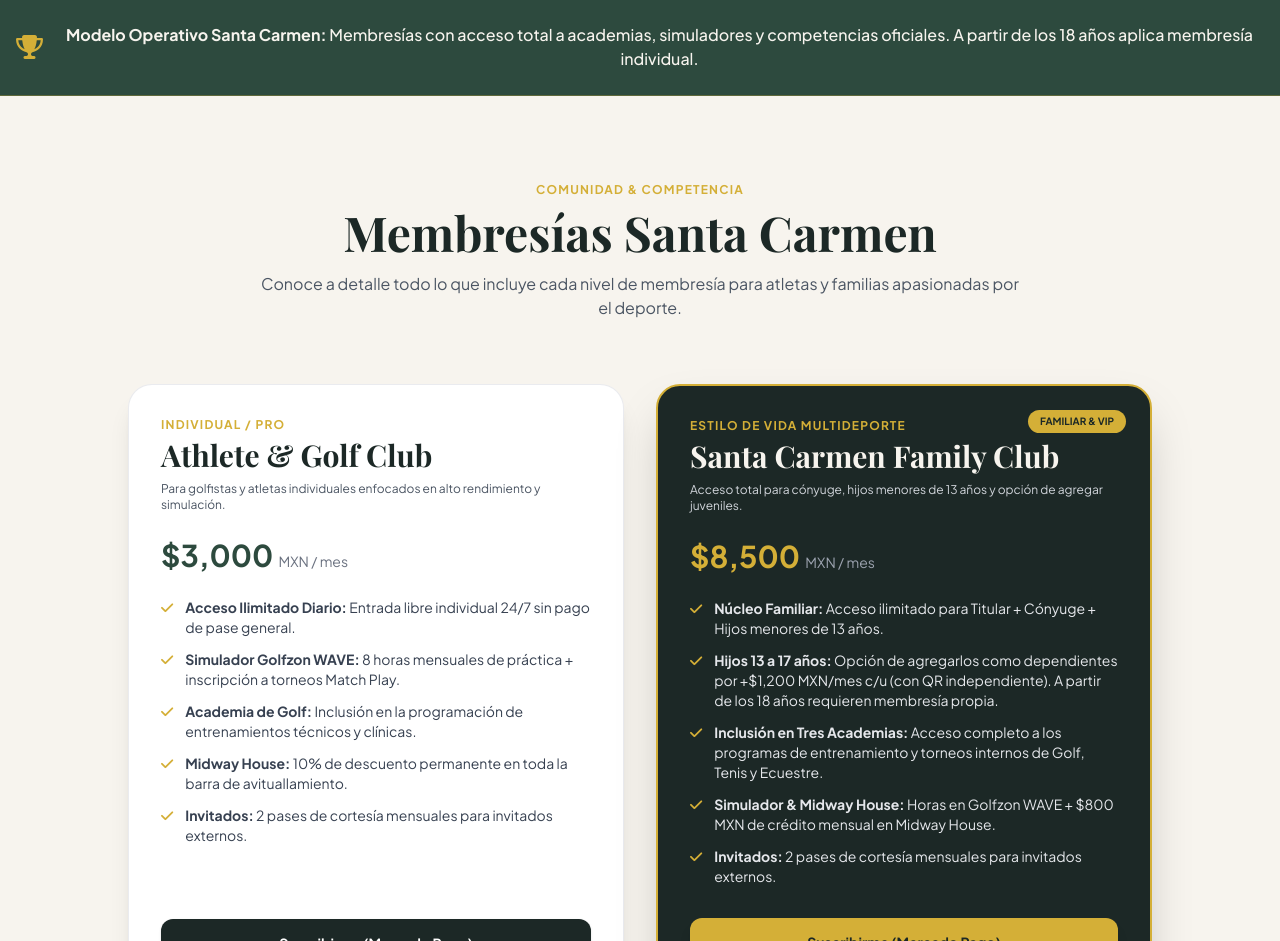
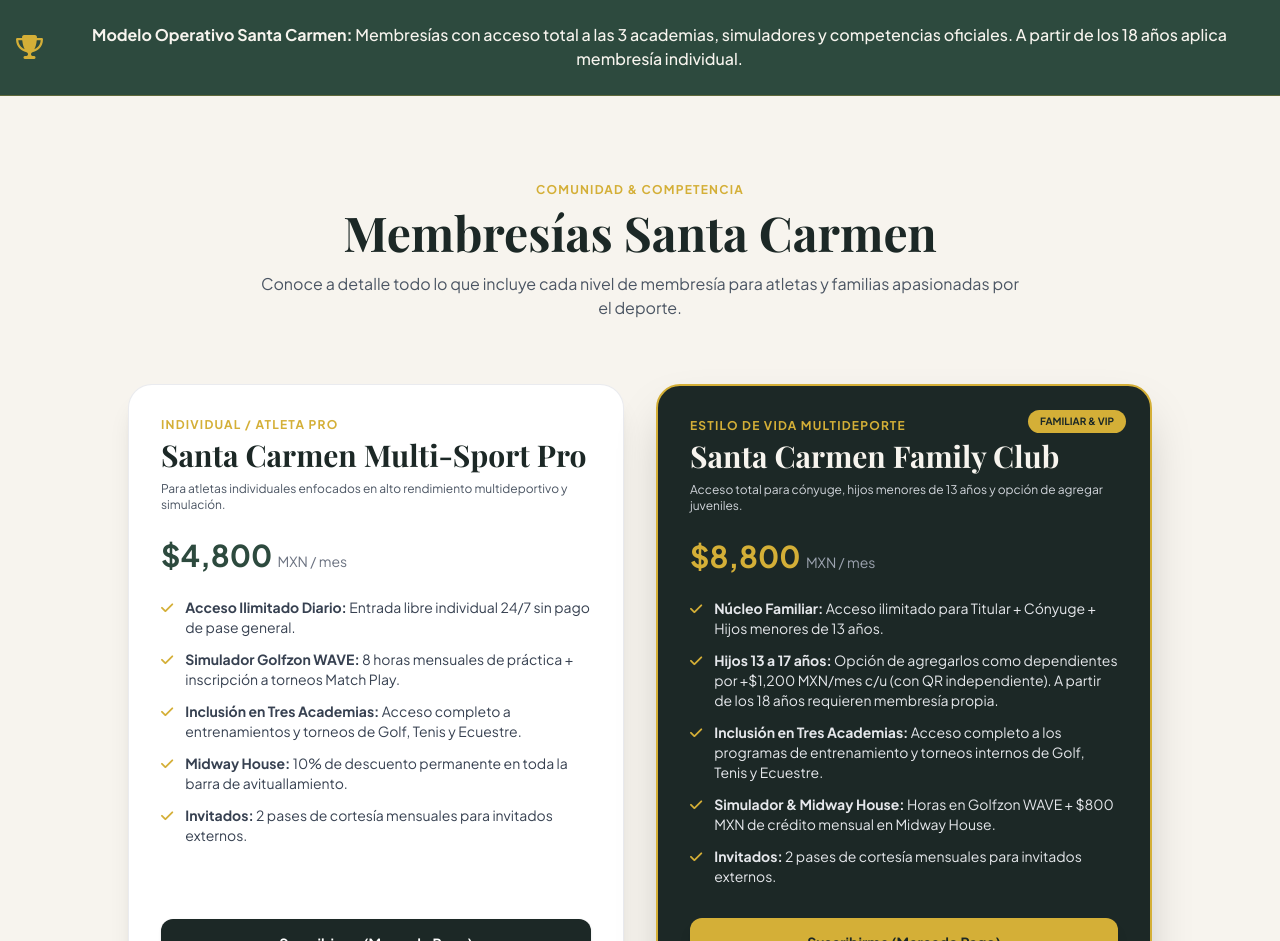
Before and after one commit to mastrogolf/santacarmen, a plain HTML site: page index.html in a window 1280 px wide. Shown: the part 713-1654 px from the top of the page. Drawn offline with nearby package versions, Linux system fonts and the light colour scheme; a web font is replaced by a local one.

Commit message:
Update index.html

```diff
--- a/index.html
+++ b/index.html
@@ -117,7 +117,7 @@
             <div class="flex flex-col md:flex-row items-center justify-center gap-3">
                 <i class="fa-solid fa-trophy text-ranch-gold text-2xl"></i>
                 <p class="text-sm md:text-base font-medium" data-i18n="access_banner">
-                    <strong>Modelo Operativo Santa Carmen:</strong> Membresías con acceso total a academias, simuladores y competencias oficiales. A partir de los 18 años aplica membresía individual.
+                    <strong>Modelo Operativo Santa Carmen:</strong> Membresías con acceso total a las 3 academias, simuladores y competencias oficiales. A partir de los 18 años aplica membresía individual.
                 </p>
             </div>
         </div>
@@ -132,24 +132,24 @@
         </div>
 
         <div class="grid grid-cols-1 md:grid-cols-2 gap-8 max-w-5xl mx-auto">
-            <!-- Plan 1: Athlete & Golf Club -->
+            <!-- Plan 1: Santa Carmen Multi-Sport Pro -->
             <div class="bg-white rounded-3xl shadow-xl overflow-hidden border border-gray-200/80 p-8 flex flex-col justify-between relative group hover:shadow-2xl transition duration-300">
                 <div>
-                    <div class="text-ranch-gold text-xs font-bold uppercase tracking-widest mb-1" data-i18n="mem1_badge">Individual / Pro</div>
-                    <h3 class="font-serif text-3xl font-bold text-ranch-dark mb-2" data-i18n="mem1_name">Athlete & Golf Club</h3>
-                    <p class="text-gray-600 text-xs mb-6" data-i18n="mem1_desc">Para golfistas y atletas individuales enfocados en alto rendimiento y simulación.</p>
+                    <div class="text-ranch-gold text-xs font-bold uppercase tracking-widest mb-1" data-i18n="mem1_badge">Individual / Atleta Pro</div>
+                    <h3 class="font-serif text-3xl font-bold text-ranch-dark mb-2" data-i18n="mem1_name">Santa Carmen Multi-Sport Pro</h3>
+                    <p class="text-gray-600 text-xs mb-6" data-i18n="mem1_desc">Para atletas individuales enfocados en alto rendimiento multideportivo y simulación.</p>
 
-                    <div class="text-ranch-green font-bold text-3xl mb-6">$3,000 <span class="text-sm font-normal text-gray-500" data-i18n="per_month">MXN / mes</span></div>
+                    <div class="text-ranch-green font-bold text-3xl mb-6">$4,800 <span class="text-sm font-normal text-gray-500" data-i18n="per_month">MXN / mes</span></div>
 
                     <ul class="space-y-3 text-sm text-gray-700 mb-8">
                         <li class="flex items-start"><i class="fa-solid fa-check text-ranch-gold mr-3 mt-1"></i> <span data-i18n="mem1_f1"><strong>Acceso Ilimitado Diario:</strong> Entrada libre individual 24/7 sin pago de pase general.</span></li>
                         <li class="flex items-start"><i class="fa-solid fa-check text-ranch-gold mr-3 mt-1"></i> <span data-i18n="mem1_f2"><strong>Simulador Golfzon WAVE:</strong> 8 horas mensuales de práctica + inscripción a torneos Match Play.</span></li>
-                        <li class="flex items-start"><i class="fa-solid fa-check text-ranch-gold mr-3 mt-1"></i> <span data-i18n="mem1_f3"><strong>Academia de Golf:</strong> Inclusión en la programación de entrenamientos técnicos y clínicas.</span></li>
+                        <li class="flex items-start"><i class="fa-solid fa-check text-ranch-gold mr-3 mt-1"></i> <span data-i18n="mem1_f3"><strong>Inclusión en Tres Academias:</strong> Acceso completo a entrenamientos y torneos de Golf, Tenis y Ecuestre.</span></li>
                         <li class="flex items-start"><i class="fa-solid fa-check text-ranch-gold mr-3 mt-1"></i> <span data-i18n="mem1_f4"><strong>Midway House:</strong> 10% de descuento permanente en toda la barra de avituallamiento.</span></li>
                         <li class="flex items-start"><i class="fa-solid fa-check text-ranch-gold mr-3 mt-1"></i> <span data-i18n="mem1_f5"><strong>Invitados:</strong> 2 pases de cortesía mensuales para invitados externos.</span></li>
                     </ul>
                 </div>
-                <button onclick="alert('Inscríbete a Athlete & Golf Club mediante suscripción automática de Mercado Pago.')" class="w-full bg-ranch-dark text-white font-bold py-3.5 rounded-xl hover:bg-ranch-green transition text-sm shadow" data-i18n="btn_join_mem1">
+                <button onclick="alert('Inscríbete a Santa Carmen Multi-Sport Pro mediante suscripción automática de Mercado Pago.')" class="w-full bg-ranch-dark text-white font-bold py-3.5 rounded-xl hover:bg-ranch-green transition text-sm shadow" data-i18n="btn_join_mem1">
                     Suscribirme (Mercado Pago)
                 </button>
             </div>
@@ -162,7 +162,7 @@
                     <h3 class="font-serif text-3xl font-bold text-ranch-sand mb-2" data-i18n="mem2_name">Santa Carmen Family Club</h3>
                     <p class="text-gray-300 text-xs mb-6" data-i18n="mem2_desc">Acceso total para cónyuge, hijos menores de 13 años y opción de agregar juveniles.</p>
 
-                    <div class="text-ranch-gold font-bold text-3xl mb-6">$8,500 <span class="text-sm font-normal text-gray-400" data-i18n="per_month">MXN / mes</span></div>
+                    <div class="text-ranch-gold font-bold text-3xl mb-6">$8,800 <span class="text-sm font-normal text-gray-400" data-i18n="per_month">MXN / mes</span></div>
 
                     <ul class="space-y-3 text-sm text-gray-200 mb-8">
                         <li class="flex items-start"><i class="fa-solid fa-check text-ranch-gold mr-3 mt-1"></i> <span data-i18n="mem2_f1"><strong>Núcleo Familiar:</strong> Acceso ilimitado para Titular + Cónyuge + Hijos menores de 13 años.</span></li>
@@ -460,17 +460,17 @@
                 hero_subtitle: "Programación completa de Academias (Golf, Tenis, Ecuestre), competencias internas, simuladores Golfzon WAVE y avituallamiento para atletas.",
                 cta_memberships: "Ver Membresías Exclusivas",
                 cta_academies: "Explorar Academias & Torneos",
-                access_banner: "Modelo Operativo Santa Carmen: Membresías con acceso total a academias, simuladores y competencias oficiales. A partir de los 18 años aplica membresía individual.",
+                access_banner: "Modelo Operativo Santa Carmen: Membresías con acceso total a las 3 academias, simuladores y competencias oficiales. A partir de los 18 años aplica membresía individual.",
                 mem_tag: "Comunidad & Competencia",
                 mem_title: "Membresías Santa Carmen",
                 mem_desc: "Conoce a detalle todo lo que incluye cada nivel de membresía para atletas y familias apasionadas por el deporte.",
-                mem1_badge: "Individual / Pro",
-                mem1_name: "Athlete & Golf Club",
-                mem1_desc: "Para golfistas y atletas individuales enfocados en alto rendimiento y simulación.",
+                mem1_badge: "Individual / Atleta Pro",
+                mem1_name: "Santa Carmen Multi-Sport Pro",
+                mem1_desc: "Para atletas individuales enfocados en alto rendimiento multideportivo y simulación.",
                 per_month: "MXN / mes",
                 mem1_f1: "Acceso Ilimitado Diario: Entrada libre individual 24/7 sin pago de pase general.",
                 mem1_f2: "Simulador Golfzon WAVE: 8 horas mensuales de práctica + inscripción a torneos Match Play.",
-                mem1_f3: "Academia de Golf: Inclusión en la programación de entrenamientos técnicos y clínicas.",
+                mem1_f3: "Inclusión en Tres Academias: Acceso completo a entrenamientos y torneos de Golf, Tenis y Ecuestre.",
                 mem1_f4: "Midway House: 10% de descuento permanente en toda la barra de avituallamiento.",
                 mem1_f5: "Invitados: 2 pases de cortesía mensuales para invitados externos.",
                 btn_join_mem1: "Suscribirme (Mercado Pago)",
@@ -551,18 +551,18 @@
                 hero_subtitle: "Complete Academy programs (Golf, Tennis, Equestrian), internal competitions, Golfzon WAVE simulators, and athlete refueling.",
                 cta_memberships: "View Exclusive Memberships",
                 cta_academies: "Explore Academies & Tournaments",
-                access_banner: "Santa Carmen Operations: Memberships include full access to academies, simulators, and official competitions. Individual membership required at age 18.",
+                access_banner: "Santa Carmen Operations: Memberships include full access to all 3 academies, simulators, and official competitions. Individual membership required at age 18.",
                 mem_tag: "Community & Competition",
                 mem_title: "Santa Carmen Memberships",
                 mem_desc: "Explore in detail everything included in each membership level for athletes and sports-passionate families.",
-                mem1_badge: "Individual / Pro",
-                mem1_name: "Athlete & Golf Club",
-                mem1_desc: "For individual golfers and athletes focused on high performance and simulation.",
+                mem1_badge: "Individual / Pro Athlete",
+                mem1_name: "Santa Carmen Multi-Sport Pro",
+                mem1_desc: "For individual athletes focused on multi-sport high performance and simulation.",
                 per_month: "MXN / mo",
                 mem1_f1: "Unlimited Daily Access: Individual free entry 24/7 with no general pass fee.",
                 mem1_f2: "Golfzon WAVE Simulator: 8 monthly practice hours + Match Play tournament registration.",
-                mem1_f3: "Golf Academy: Inclusion in technical training schedules and clinics.",
-                mem1_f4: "Midway House: 15% permanent discount across the refueling bar.",
+                mem1_f3: "Three Academies Inclusion: Full access to training programs and tournaments for Golf, Tennis, and Equestrian.",
+                mem1_f4: "Midway House: 10% permanent discount across the refueling bar.",
                 mem1_f5: "Guests: 2 monthly complimentary guest passes.",
                 btn_join_mem1: "Subscribe (Mercado Pago)",
                 mem2_badge: "Multi-sport Lifestyle",
@@ -615,12 +615,12 @@
                 menu_title: "Midway House & Snack Bar",
                 menu_desc: "Popular, high-quality grab-and-go products for athletes and visitors. Quick snacking, zero wait, 100% energy.",
                 m1_name: "Hidratación & Electrolitos",
-                m1_desc: "Premium isotonic drinks, natural coconut water, electrolyte drinks, and cold brew coffees.",
+                m1_desc: "Bebidas isotónicas premium, agua de coco natural, líquidos electrolíticos y cafés fríos.",
                 m1_tag: "Instant Energy",
-                m2_name: "Protein Bars & Energy Fuel",
-                m2_desc: "Selection of protein bars (RXBAR, KIND, GoMacro), biltong, jerky, and trail mixes.",
+                m2_name: "Barras de Proteína & Energy Fuel",
+                m2_desc: "Selección de barras proteicas (RXBAR, KIND, GoMacro), biltong, jerky y frutos secos.",
                 m2_tag: "High Performance",
-                m3_name: "Craft Beers & Chilled Cocktails",
+                m3_name: "Cervezas Artesanales & Coctelería",
                 m3_desc: "Cold local craft beers, hard seltzers, and refreshing beverages to enjoy right after your session.",
                 m3_tag: "Social & Refresh",
                 staff_modal_title: "Staff Verification",
```
